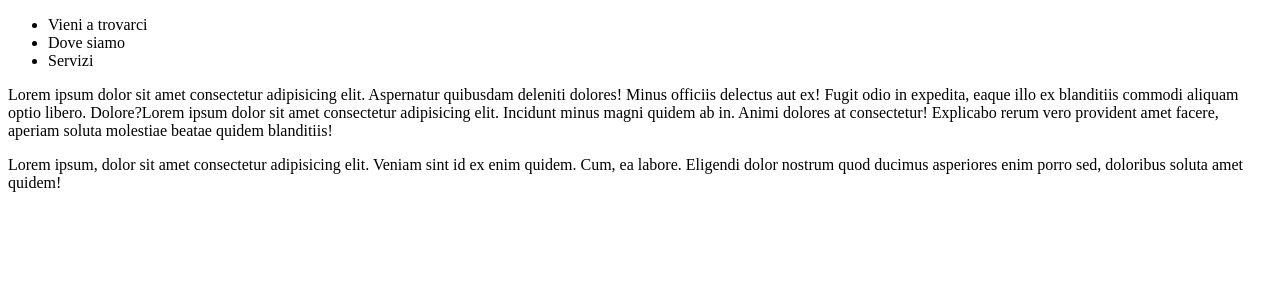
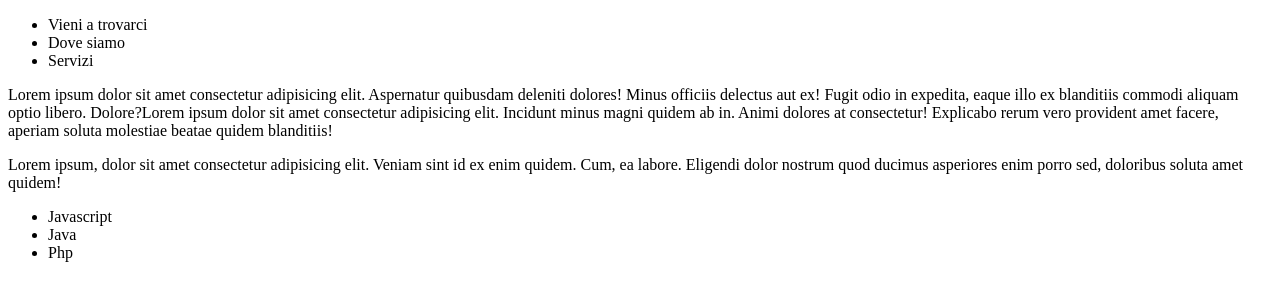
Before and after one commit to Marcofa87/ProvaGit2, a plain HTML site: page index.html in a window 1280 px wide. Shown: the part 105-406 px from the top of the page. Drawn offline with Linux system fonts and the light colour scheme.

Commit message:
Add list programming languages

```diff
--- a/index.html
+++ b/index.html
@@ -18,5 +18,10 @@
         <p>Lorem ipsum dolor sit amet consectetur adipisicing elit. Aspernatur quibusdam deleniti dolores! Minus officiis delectus aut ex! Fugit odio in expedita, eaque illo ex blanditiis commodi aliquam optio libero. Dolore?Lorem ipsum dolor sit amet consectetur adipisicing elit. Incidunt minus magni quidem ab in. Animi dolores at consectetur! Explicabo rerum vero provident amet facere, aperiam soluta molestiae beatae quidem blanditiis!</p>
         <p>Lorem ipsum, dolor sit amet consectetur adipisicing elit. Veniam sint id ex enim quidem. Cum, ea labore. Eligendi dolor nostrum quod ducimus asperiores enim porro sed, doloribus soluta amet quidem!</p>
     </aside>
+   <ul>
+       <li>Javascript</li>
+       <li>Java</li>
+       <li>Php</li>
+   </ul>
 </body>
 </html>
```
